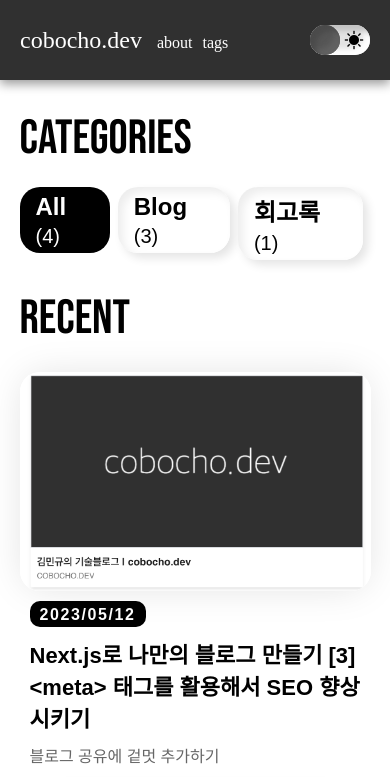
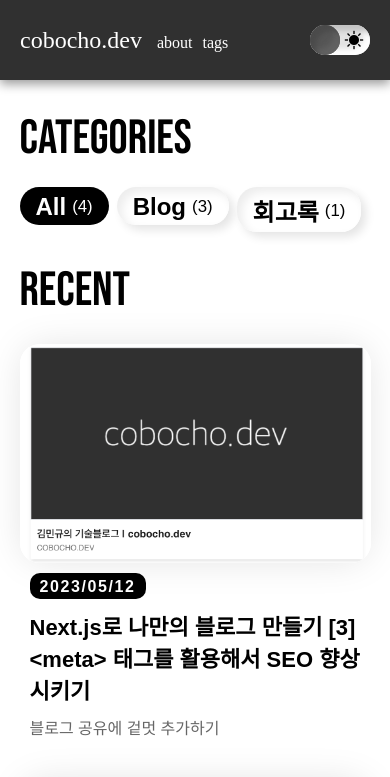
Before and after one commit to cobocho/cobocho.dev, a Next.js app: page / in a window 390 px wide. Shown: the top 777 px of the page. Built offline with nearby package versions, Linux system fonts and the light colour scheme.

Commit message:
fix: 모바일 카테고리 리스트 줄바꿈 제거

```diff
--- a/src/components/atoms/CategoyTag.tsx
+++ b/src/components/atoms/CategoyTag.tsx
@@ -8,7 +8,9 @@ type Props = {
 }
 
 const CategoryTagBox = styled.span`
-  display: inline-block;
+  display: flex;
+  align-items: center;
+  white-space: nowrap;
   width: fit-content;
   height: fit-content;
   padding: 6px 16px 4px 16px;
@@ -23,8 +25,9 @@ const CategoryTagBox = styled.span`
   transition: background-color 0.3s, transform 0.6s;
 
   .category-quantity {
+    margin-left: 6px;
     font-weight: 300;
-    font-size: 20px;
+    font-size: 0.7em;
   }
 
   &:hover {
--- a/src/components/moecules/CategoriesList.tsx
+++ b/src/components/moecules/CategoriesList.tsx
@@ -9,6 +9,7 @@ type Props = {
 
 const CategoryList = styled.ul`
   display: flex;
+  flex-wrap: wrap;
   list-style-type : none;
 `
 
```
